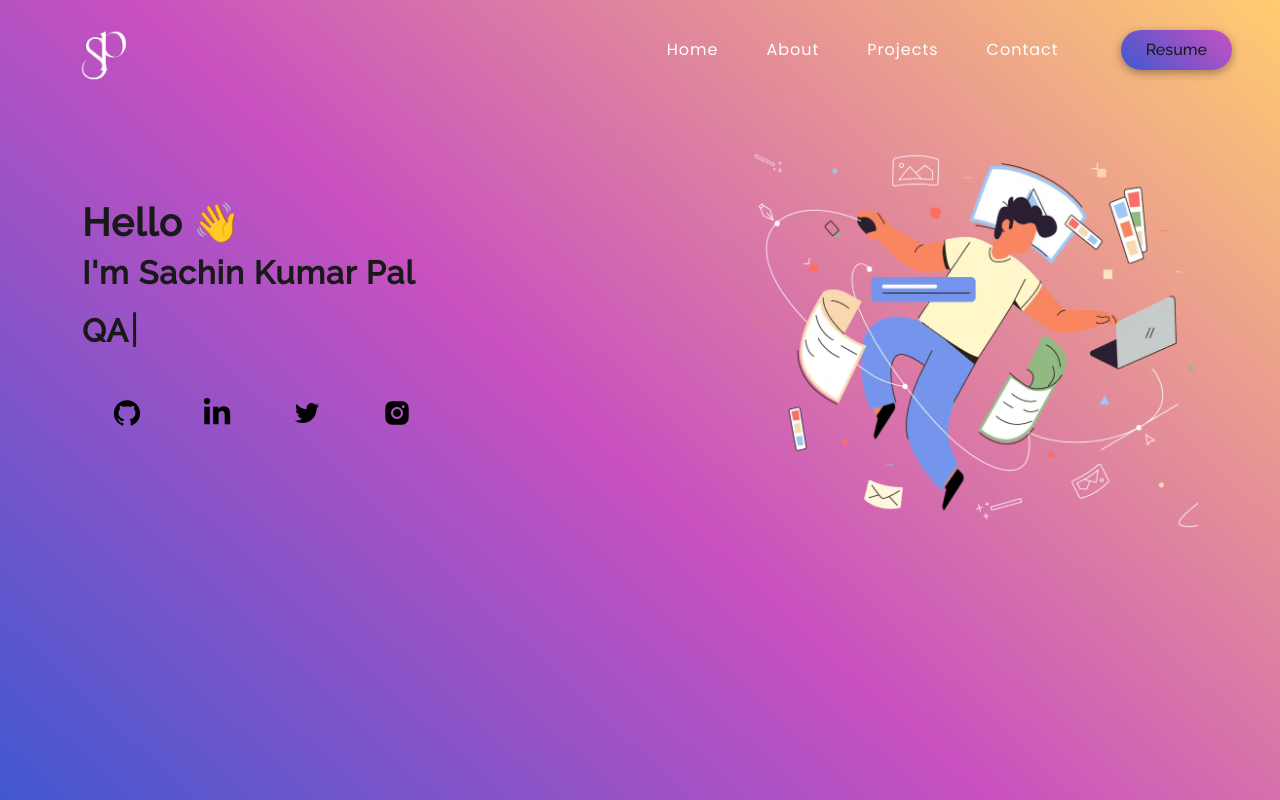
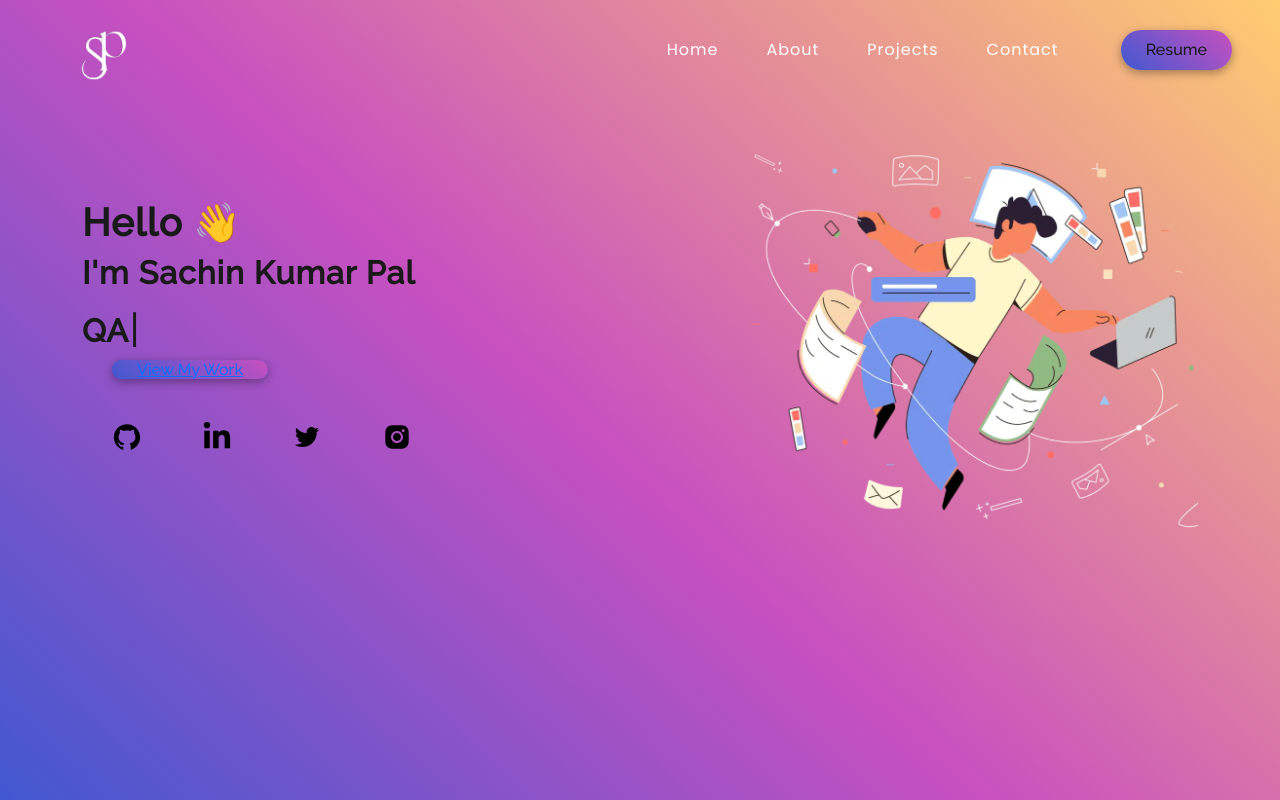
Before and after one commit to sachin59921/My_Portfoli, a React (Create React App) app: page / in a window 1280 px wide. Built offline with nearby package versions, Linux system fonts and the light colour scheme.

Commit message:
refactor: enhance accessibility and structure of homepage components

```diff
--- a/src/components/Homepage/Homepage.js
+++ b/src/components/Homepage/Homepage.js
@@ -15,30 +15,91 @@ function Home() {
       <Container>
         <Row>
           <Col md={7}>
-            <h2 className='headtext'>Hello <span className='wave'>👋 </span></h2>
+            <h1 className='headtext'>
+              Hello <span className='wave' aria-hidden="true">👋</span>
+            </h1>
+
             <h2 className='nametext'>I'm Sachin Kumar Pal</h2>
+
             <span></span>
+
             <Text />
-            <button onClick={() => {
-              window.open("https://github.com/sachin59921");
-            }}
-              className='socailmediabtn'><AiFillGithub className='icon' /></button>
-            <button onClick={() => {
-              window.open("https://www.linkedin.com/in/sachinkumarpal0103");
-            }}
-              className='socailmediabtn'><FaLinkedinIn className='icon' /></button>
-            <button onClick={() => {
-              window.open("https://twitter.com/sachinpal_01");
-            }}
-              className='socailmediabtn'><AiOutlineTwitter className='icon' /></button>
-            <button onClick={() => {
-              window.open("https://instagram.com/_shy__boi__unofficial_");
-            }}
-              className='socailmediabtn'><AiFillInstagram className='icon' /></button>
+
+            <div className="home-cta">
+              <a href="/project" className="resumebtn">
+                View My Work
+              </a>
+            </div>
+
+            <div className="social-links" aria-label="Social media links">
+              <button
+                type="button"
+                onClick={() => {
+                  window.open(
+                    "https://github.com/sachin59921",
+                    "_blank",
+                    "noopener,noreferrer"
+                  );
+                }}
+                className='socailmediabtn'
+                aria-label="Visit Sachin Kumar Pal on GitHub"
+              >
+                <AiFillGithub className='icon' aria-hidden="true" />
+              </button>
+
+              <button
+                type="button"
+                onClick={() => {
+                  window.open(
+                    "https://www.linkedin.com/in/sachinkumarpal0103",
+                    "_blank",
+                    "noopener,noreferrer"
+                  );
+                }}
+                className='socailmediabtn'
+                aria-label="Visit Sachin Kumar Pal on LinkedIn"
+              >
+                <FaLinkedinIn className='icon' aria-hidden="true" />
+              </button>
+
+              <button
+                type="button"
+                onClick={() => {
+                  window.open(
+                    "https://twitter.com/sachinpal_01",
+                    "_blank",
+                    "noopener,noreferrer"
+                  );
+                }}
+                className='socailmediabtn'
+                aria-label="Visit Sachin Kumar Pal on Twitter"
+              >
+                <AiOutlineTwitter className='icon' aria-hidden="true" />
+              </button>
+
+              <button
+                type="button"
+                onClick={() => {
+                  window.open(
+                    "https://instagram.com/_shy__boi__unofficial_",
+                    "_blank",
+                    "noopener,noreferrer"
+                  );
+                }}
+                className='socailmediabtn'
+                aria-label="Visit Sachin Kumar Pal on Instagram"
+              >
+                <AiFillInstagram className='icon' aria-hidden="true" />
+              </button>
+            </div>
           </Col>
 
           <Col md={5}>
-            <div className="imagedeveloper">
+            <div
+              className="imagedeveloper"
+              role="img"
+              aria-label="Developer illustration"
+            >
             </div>
           </Col>
         </Row>
```
